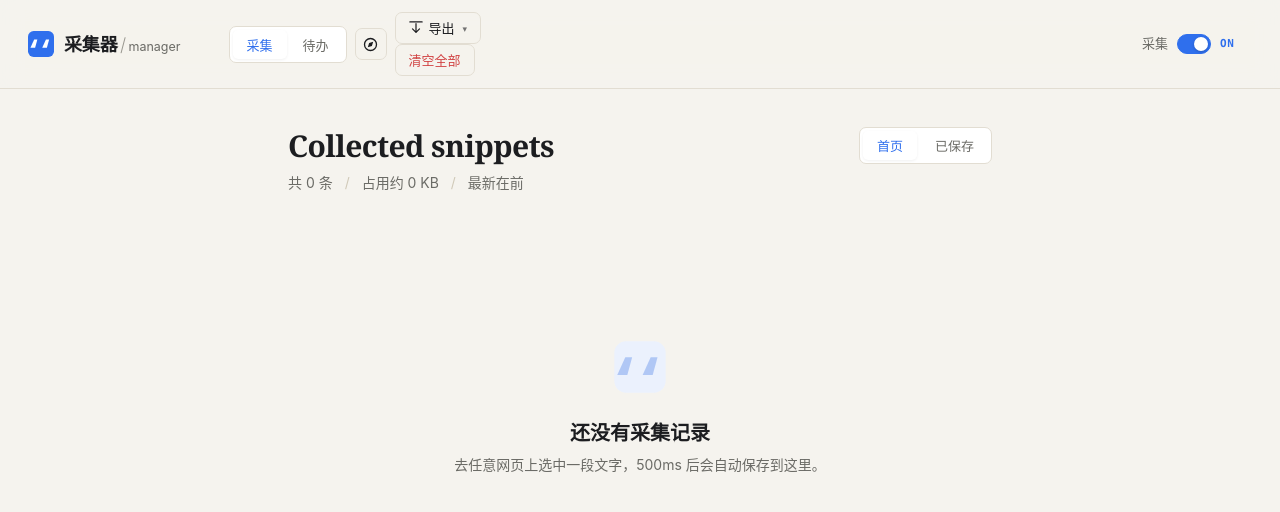
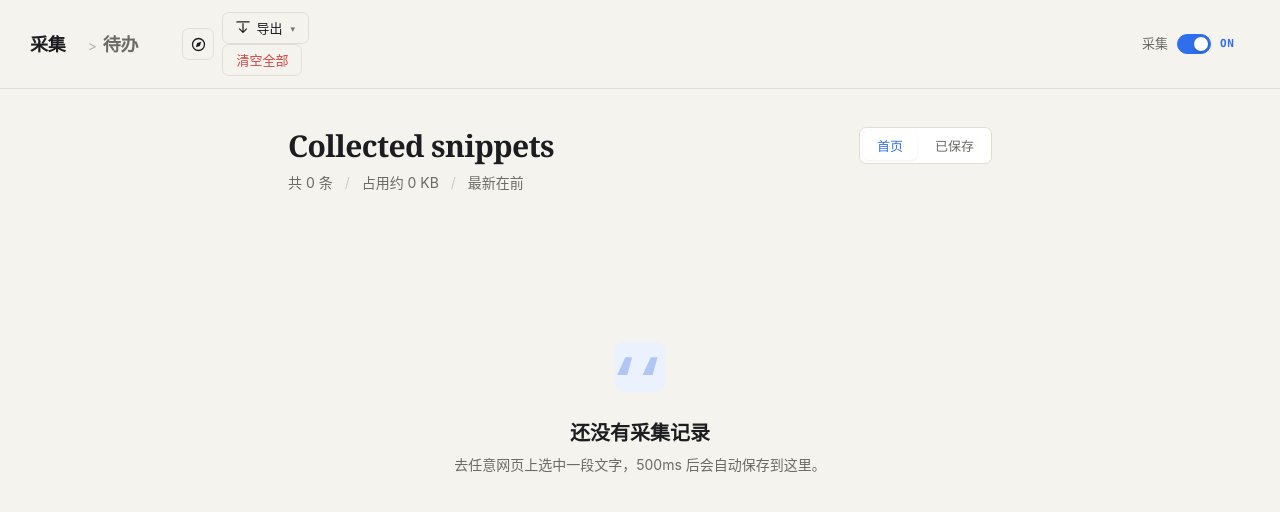
Before and after one commit to aosgu/text-collector, a browser extension: page text-collector/manager/manager.html in a window 1280 px wide. Drawn offline with Linux system fonts and the light colour scheme.

Commit message:
feat(ui): 顶部品牌区改为「采集 / 待办」双 Tab 入口
按用户反馈调整顶部入口形态：
  - 去掉原 brand 区域（采集器 logo + manager 副标题）
  - 中间那个 todo-tabbar 也移除（与 brand 重复且不再需要）
  - toolbar 左侧改为「采集 / 待办」两字作为主视图入口

字号：沿用原 .brand-name 衬线 18px 600（与「采集」原本字号一致）。
两字都是同一字体同一字号，符合「字体和大小与采集一样」的要求。

视觉：
  - 激活项深色（沿用原 brand-name 主色 var(--text)），无前缀箭头
  - 非激活项灰色（沿用原 brand-sub 灰 var(--text-muted)），
    前置一个 > 或 < 提示可跳方向
  - 采集 tab 时："采集   >   待办"（右边有待办可去）
  - 待办 tab 时："采集   <   待办"（左边是采集可回）
  - 箭头颜色更淡（var(--text-dim)），避免与文字主体抢视觉

行为：
  - toolbar-count（采集条数）仅采集 tab 下显示；待办 tab 下隐藏
  - 顶 Tab 入口点击改 location.hash，由 manager.js 的 applyRouteFromHash
    统一处理 Tab 切换 / 视图显示 / 采集开关置灰
  - todo.js 不再重复 setActiveTab/showView/enableCollectToggle（之前
    与 manager.js 的 applyRouteFromHash 双重 toggle 存在抖动风险，
    现统一由 manager.js 一处处理）

改动文件：
  - manager/manager.html：brand 区块替换为 .brand-tabbar（含两枚 .brand-tab）
  - manager/manager.css：删除 .brand* 系列样式，新增 .brand-tabbar/.brand-tab
    系列（沿用原字号字重）+ data-arrow::before 注入箭头
  - manager/manager.js：applyRouteFromHash 补 data-arrow 写入与 toolbar-count
    隐藏逻辑；去掉多余的 location.hash 写入副作用
  - manager/todo.js：handleHashChange 移除重复的 setActiveTab/showView/
    enableCollectToggle；init 里 #todo-tabbar 引用改 #brand-tabbar
  - manager/todo.css：删除 .todo-tabbar / .todo-tab 样式（已统一在 manager.css）

测试：100/100 仍通过；集成 stub 9 文件加载 OK。

Co-authored-by: arena-agent <297053741+arena-agent@users.noreply.github.com>

```diff
--- a/text-collector/manager/manager.css
+++ b/text-collector/manager/manager.css
@@ -100,7 +100,7 @@ body {
   flex-wrap: wrap;
 }
 
-/* 顶部的轻量计数（字体与品牌副标题 manager 保持一致） */
+/* 顶部的轻量计数（仅采集 tab 显示） */
 .toolbar-count {
   font-family: var(--sans);
   font-size: 11.5px;
@@ -109,37 +109,56 @@ body {
   letter-spacing: 0;
 }
 
-/* 品牌 */
-.brand {
-  display: flex;
+/* 主视图入口：采集 / 待办
+   - 沿用原 brand-name 的衬线 18px 600（与「采集」原本字号一致）
+   - 激活项无前缀箭头；非激活项前加 > 或 < 提示可跳方向
+   - 例：采集 tab → `采集  >  待办`；待办 tab → `采集  <  待办` */
+.brand-tabbar {
+  display: inline-flex;
   align-items: center;
-  gap: 10px;
+  gap: 0;
   margin-right: 12px;
 }
-.brand-mark {
-  width: 26px;
-  height: 26px;
-  flex-shrink: 0;
-}
-.brand-name {
+.brand-tab {
+  background: transparent;
+  border: none;
+  padding: 4px 2px;
   font-family: var(--serif);
   font-size: 18px;
   font-weight: 600;
   letter-spacing: -0.01em;
+  line-height: 1;
+  color: var(--text-muted);  /* 非激活态：灰色（沿用原 brand-sub 灰） */
+  cursor: pointer;
+  transition: color .15s ease;
+  position: relative;
+  user-select: none;
+}
+.brand-tab + .brand-tab { margin-left: 18px; }
+.brand-tab.active {
+  color: var(--text);  /* 激活态：深色（沿用原 brand-name 主色） */
+  cursor: default;
+}
+.brand-tab.active::before,
+.brand-tab.active::after { content: none; }
+/* 非激活项前的箭头（> 或 <）由 JS 写入 data-arrow 属性控制 */
+.brand-tab[data-arrow]::before {
+  content: attr(data-arrow);
+  display: inline-block;
+  margin-right: 6px;
+  color: var(--text-dim);
+  font-family: var(--sans);
+  font-weight: 400;
+  font-size: 14px;
+  opacity: 0.7;
+}
+.brand-tab:hover:not(.active) {
   color: var(--text);
-  line-height: 1;
 }
-.brand-sep {
-  color: var(--text-dim);
-  font-weight: 400;
-  margin: 0 3px;
-}
-.brand-sub {
-  font-family: var(--sans);
-  font-size: 12.5px;
-  color: var(--text-muted);
-  font-weight: 400;
-  letter-spacing: 0;
+.brand-tab:focus-visible {
+  outline: 2px solid var(--blue);
+  outline-offset: 3px;
+  border-radius: 3px;
 }
 
 /* ── 按钮 ── */
@@ -829,8 +848,8 @@ body {
   .toolbar-left, .toolbar-right {
     justify-content: center;
   }
-  .brand { margin-right: 4px; }
-  .brand-sub { display: none; }
+  .brand-tabbar { margin-right: 0; }
+  .toolbar-count { display: none; }
   /* 窄屏：面板改为顶部全宽覆盖，栏目换行平铺 */
   .nav-panel {
     position: fixed;
--- a/text-collector/manager/manager.html
+++ b/text-collector/manager/manager.html
@@ -13,24 +13,16 @@
   <!-- 顶部工具栏 -->
   <header class="toolbar">
     <div class="toolbar-left">
-      <div class="brand">
-        <svg class="brand-mark" viewBox="0 0 24 24" aria-hidden="true">
-          <rect x="0" y="0" width="24" height="24" rx="5.2" fill="#2f6fed"/>
-          <g fill="#ffffff">
-            <path transform="translate(2.25 7.31) scale(0.0862)" d="M 40 6 L 74 6 L 50 94 L 0 94 Z"/>
-            <path transform="translate(13.13 7.31) scale(0.0862)" d="M 40 6 L 74 6 L 50 94 L 0 94 Z"/>
-          </g>
-        </svg>
-        <span class="brand-name">采集器<span class="brand-sep">/</span><span class="brand-sub">manager</span></span>
-        <span id="toolbar-count" class="toolbar-count" aria-live="polite"></span>
-      </div>
-      <!-- 顶 Tab：采集 / 待办 -->
-      <div class="todo-tabbar" id="todo-tabbar" role="tablist" aria-label="主视图切换">
-        <button id="tab-collect" class="todo-tab active" role="tab"
+      <!-- 主视图入口：采集 / 待办。两个 Tab 字号同大（沿用原 brand-name serif 18px）；
+           激活项无前缀箭头，非激活项前加 > 或 < 暗示可跳方向。
+           例：采集 tab 时 `采集  >  待办`；待办 tab 时 `采集  <  待办`。 -->
+      <div class="brand-tabbar" id="brand-tabbar" role="tablist" aria-label="主视图切换">
+        <button id="tab-collect" class="brand-tab" role="tab"
                 aria-selected="true" aria-controls="view-collect" tabindex="0">采集</button>
-        <button id="tab-todo" class="todo-tab" role="tab"
+        <button id="tab-todo" class="brand-tab" role="tab"
                 aria-selected="false" aria-controls="view-todo" tabindex="-1">待办</button>
       </div>
+      <span id="toolbar-count" class="toolbar-count" aria-live="polite"></span>
       <!-- 网站导航：hover 展开快捷方式面板（数据来自 config/nav.json，无配置时整体隐藏） -->
       <div class="nav hidden" id="nav-root">
         <button id="btn-nav" class="btn btn-nav" aria-label="网站导航"
--- a/text-collector/manager/manager.js
+++ b/text-collector/manager/manager.js
@@ -325,6 +325,7 @@ function applyRouteFromHash() {
   const viewCollect = document.getElementById('view-collect');
   const viewTodo = document.getElementById('view-todo');
   const collectToggle = document.getElementById('collect-toggle');
+  const toolbarCount = document.getElementById('toolbar-count');
 
   if (tabCollect) {
     tabCollect.classList.toggle('active', !isTodo);
@@ -336,6 +337,17 @@ function applyRouteFromHash() {
     tabTodo.setAttribute('aria-selected', isTodo ? 'true' : 'false');
     tabTodo.tabIndex = isTodo ? 0 : -1;
   }
+  // 入口箭头：采集 tab 时在「待办」前加 >；待办 tab 时在「采集」前加 <
+  // （激活项不带箭头，激活项文本本身已表明当前位置）
+  if (tabCollect && tabTodo) {
+    if (isTodo) {
+      tabCollect.setAttribute('data-arrow', '<');
+      tabTodo.removeAttribute('data-arrow');
+    } else {
+      tabCollect.removeAttribute('data-arrow');
+      tabTodo.setAttribute('data-arrow', '>');
+    }
+  }
   if (viewCollect) viewCollect.classList.toggle('hidden', isTodo);
   if (viewTodo) viewTodo.classList.toggle('hidden', !isTodo);
   if (collectToggle) {
@@ -343,6 +355,8 @@ function applyRouteFromHash() {
     collectToggle.classList.toggle('is-disabled', isTodo);
     collectToggle.setAttribute('aria-disabled', isTodo ? 'true' : 'false');
   }
+  // 采集数据条数仅在采集 tab 下展示；待办 tab 下的总览在侧边栏的徽标
+  if (toolbarCount) toolbarCount.classList.toggle('hidden', isTodo);
   setCollectExtrasVisible(!isTodo);
 }
 
@@ -353,12 +367,9 @@ init().catch(err => {
   console.error('[text-collector] init failed:', err);
   renderLoadError();
 }).then(() => {
-  // 默认 hash：#collect（保持历史行为：点击扩展图标进采集）
-  if (!location.hash) {
-    location.hash = '#collect';
-  } else {
-    applyRouteFromHash();
-  }
+  // 默认进采集 tab（URL hash 不强制写入，保留 history 干净；
+  // applyRouteFromHash 自带默认逻辑：hash 为空视为 #collect）
+  applyRouteFromHash();
   // 启动待办模块
   if (window.TodoApp && typeof window.TodoApp.init === 'function') {
     window.TodoApp.init().catch(err => {
--- a/text-collector/manager/todo.css
+++ b/text-collector/manager/todo.css
@@ -6,46 +6,6 @@
 
 /* 收集隐藏辅助类（页面内复用 manager.css 的 .hidden） */
 .hidden { display: none !important; }
-
-/* ── 顶 Tab 容器（放在 manager.html 的 .toolbar-left 里，跟 brand / nav / 导出 同一行） ── */
-.todo-tabbar {
-  display: inline-flex;
-  align-items: center;
-  gap: 2px;
-  margin-left: 4px;
-  padding: 3px;
-  background: var(--surface);
-  border: 1px solid var(--border);
-  border-radius: var(--radius-sm);
-}
-.todo-tab {
-  background: transparent;
-  border: none;
-  padding: 5px 14px;
-  font-family: var(--sans);
-  font-size: 13px;
-  font-weight: 500;
-  color: var(--text-muted);
-  border-radius: calc(var(--radius-sm) - 2px);
-  cursor: pointer;
-  transition: color .15s ease, background .15s ease, box-shadow .15s ease;
-}
-.todo-tab:hover { color: var(--text); }
-.todo-tab.active {
-  background: #fff;
-  color: var(--blue);
-  box-shadow: 0 1px 3px rgba(0, 0, 0, 0.06);
-}
-.todo-tab:focus-visible {
-  outline: 2px solid var(--blue);
-  outline-offset: 1px;
-}
-.todo-tab[aria-disabled="true"] {
-  color: var(--text-dim);
-  cursor: not-allowed;
-  background: transparent;
-  box-shadow: none;
-}
 
 /* ── 采集开关：在 todo tab 下置灰 ── */
 .toggle.is-disabled {
@@ -693,7 +653,6 @@
   .todo-list-container { max-height: 180px; }
   .todo-content { padding: 20px 18px 48px; }
   .todo-view-title { font-size: 22px; }
-  .todo-tabbar { margin-left: 0; }
 }
 @media (prefers-reduced-motion: reduce) {
   *, *::before, *::after {
--- a/text-collector/manager/todo.js
+++ b/text-collector/manager/todo.js
@@ -966,10 +966,8 @@
     if (!state.isReady) return;
     const h = location.hash.replace(/^#/, '');
     if (h.indexOf('todo') !== 0) {
-      // 切回采集
-      setActiveTab('collect');
-      showView('collect');
-      enableCollectToggle(true);
+      // 切回采集 tab：manager.js 的 applyRouteFromHash 会处理 Tab/视图/采集开关置灰；
+      // todo.js 不再重复设置，避免双重 toggle 抖动。
       return;
     }
     // #todo / #todo/all / #todo/done / #todo/templates / #todo/list/<id>
@@ -998,36 +996,6 @@
       renderSidebar();
       renderContent();
     }
-    setActiveTab('todo');
-    showView('todo');
-    enableCollectToggle(false);
-  }
-
-  function setActiveTab(which) {
-    const tCollect = $('tab-collect');
-    const tTodo = $('tab-todo');
-    if (tCollect) {
-      tCollect.classList.toggle('active', which === 'collect');
-      tCollect.setAttribute('aria-selected', which === 'collect' ? 'true' : 'false');
-    }
-    if (tTodo) {
-      tTodo.classList.toggle('active', which === 'todo');
-      tTodo.setAttribute('aria-selected', which === 'todo' ? 'true' : 'false');
-    }
-  }
-
-  function showView(which) {
-    const v1 = $('view-collect');
-    const v2 = $('view-todo');
-    if (v1) v1.classList.toggle('hidden', which !== 'collect');
-    if (v2) v2.classList.toggle('hidden', which !== 'todo');
-  }
-
-  function enableCollectToggle(enabled) {
-    const toggle = $('collect-toggle');
-    if (!toggle) return;
-    toggle.classList.toggle('is-disabled', !enabled);
-    toggle.setAttribute('aria-disabled', enabled ? 'false' : 'true');
   }
 
   // ── 数据加载 ──
@@ -1044,7 +1012,7 @@
     // 首启惰性创建「今日待办」
     try { await window.TodoStorage.getOrCreateTodayList(); } catch (_) {}
 
-    // 绑定顶 Tab 按钮
+    // 绑定顶 Tab 按钮（在 manager.js 里以 .brand-tab / #brand-tabbar 形式存在）
     const tCollect = $('tab-collect');
     const tTodo = $('tab-todo');
     if (tCollect) tCollect.addEventListener('click', () => {
@@ -1055,17 +1023,21 @@
     });
 
     // 键盘：在顶 Tab 上左右切换
-    const tabbar = $('todo-tabbar');
+    const tabbar = $('brand-tabbar');
     if (tabbar) {
       tabbar.addEventListener('keydown', (e) => {
         if (e.key === 'ArrowRight' || e.key === 'ArrowLeft') {
           e.preventDefault();
           if (e.key === 'ArrowRight') {
-            tTodo && tTodo.focus();
-            location.hash = '#todo';
+            if (tTodo) {
+              tTodo.focus();
+              location.hash = '#todo';
+            }
           } else {
-            tCollect && tCollect.focus();
-            location.hash = '#collect';
+            if (tCollect) {
+              tCollect.focus();
+              location.hash = '#collect';
+            }
           }
         }
       });
```
